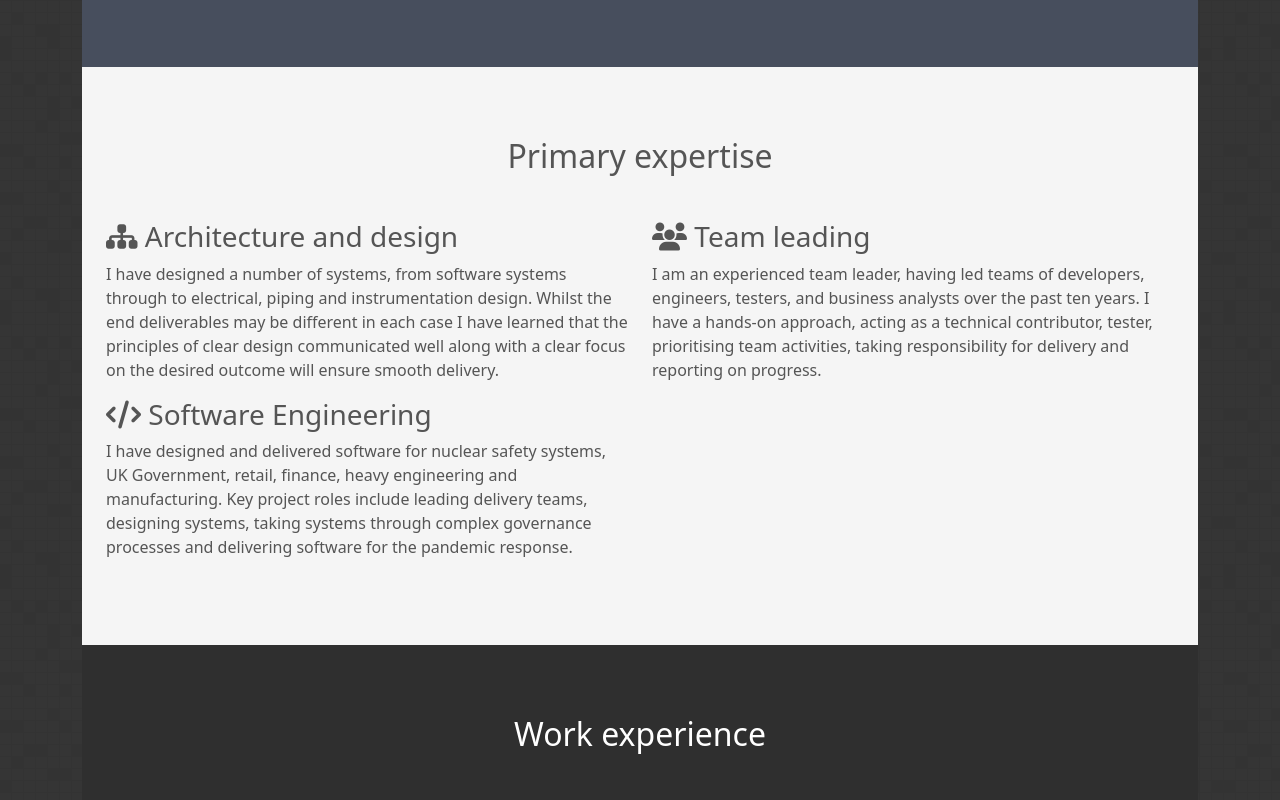
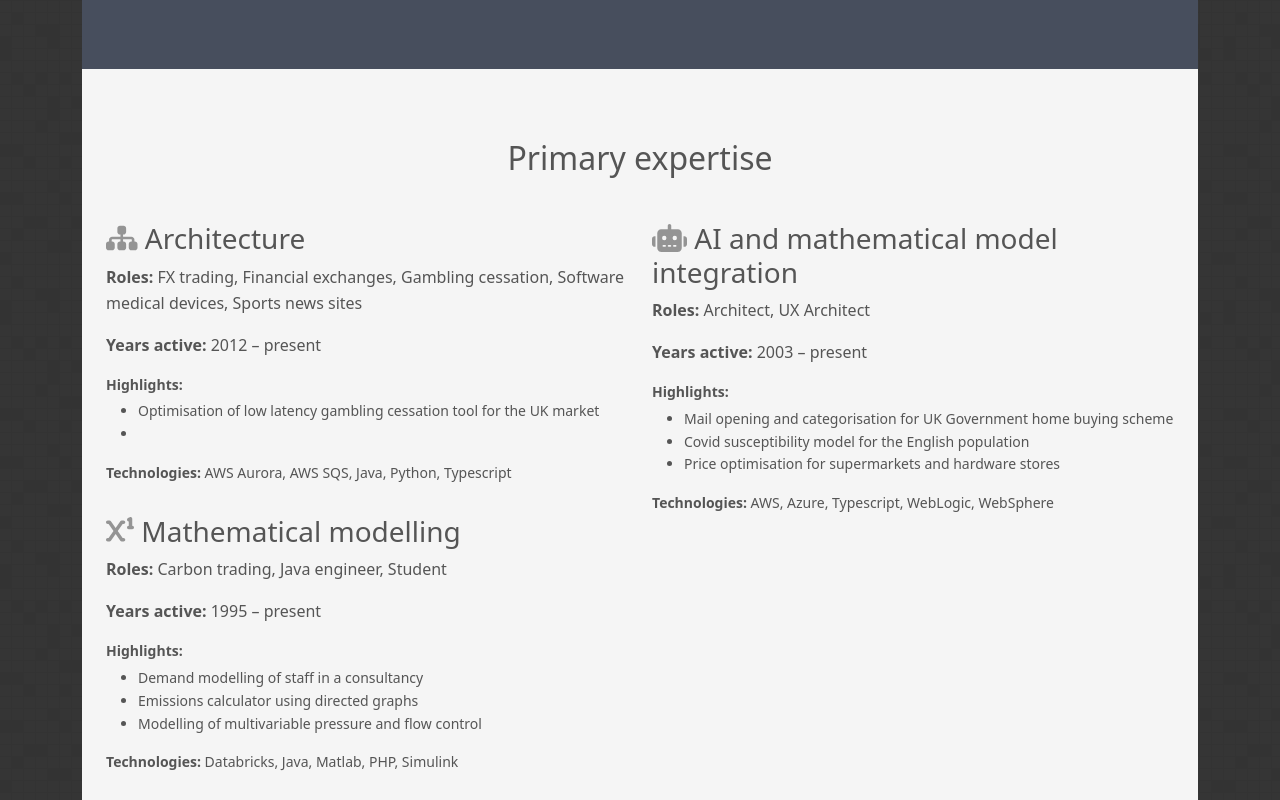
Before and after one commit to notquiterussell/rosesareblue.co.uk, a Next.js app: page / in a window 1280 px wide. Shown: the part 1020-1820 px from the top of the page. Built offline with nearby package versions, Linux system fonts and the light colour scheme.

Commit message:
adds components for skills, experience, education

```diff
--- a/package.json
+++ b/package.json
@@ -15,6 +15,9 @@
   },
   "devDependencies": {
     "@eslint/eslintrc": "^3",
+    "@fortawesome/fontawesome-svg-core": "^6.7.2",
+    "@fortawesome/free-solid-svg-icons": "^6.7.2",
+    "@fortawesome/react-fontawesome": "^0.2.2",
     "@types/node": "^20",
     "@types/react": "^19",
     "@types/react-dom": "^19",
--- a/pages/_app.tsx
+++ b/pages/_app.tsx
@@ -1,4 +1,5 @@
 import type { AppProps } from 'next/app'
+import '../styles/globals.css'
 import '../styles/style.css';
 
 export default function App({ Component, pageProps }: AppProps) {
--- a/pages/index.tsx
+++ b/pages/index.tsx
@@ -4,6 +4,9 @@ import University from "@/education/university";
 import NVQ from "@/education/nvq";
 import Skills from "@/education/skills";
 import Technologies from "@/education/technologies";
+import MathematicalModellingAndAI from "@/industries/mathematicalModellingAndAI";
+import Architecture from "@/industries/architecture";
+import ModelIntegration from "@/industries/modelIntegration";
 
 export default function Home() {
     return (
@@ -73,6 +76,22 @@ export default function Home() {
                             software and hardware solutions for clients in utility companies,
                             nuclear industry, financial services and broadcast.
                         </p>
+                    </div>
+
+                    <div className="container-fluid bg-3 px-4">
+                        <h2 className="margin text-center">Primary expertise</h2>
+                        <div className="row">
+                            <div className="col-sm-12 col-lg-6">
+                                <Architecture />
+                            </div>
+                            <div className="col-sm-12 col-lg-6">
+                                <ModelIntegration />
+                            </div>
+                            <div className="col-sm-12 col-lg-6">
+                                <MathematicalModellingAndAI />
+                            </div>
+
+                        </div>
                     </div>
 
                     <div className="container-fluid bg-3 px-4">
--- /dev/null
+++ b/src/components/ExperienceItem.tsx
@@ -0,0 +1,47 @@
+import { FC } from "react";
+import { IconDefinition } from "@fortawesome/fontawesome-svg-core";
+import { FontAwesomeIcon } from "@fortawesome/react-fontawesome";
+
+interface ExperienceItemProps {
+    title: string;
+    icon: IconDefinition;
+    startYear: number;
+    endYear?: number | null;
+    roles: string[];
+    highlights: string[];
+    technologies: string[];
+}
+
+const ExperienceItem: FC<ExperienceItemProps> = ({
+                                                     title,
+                                                     icon,
+                                                     startYear,
+                                                     endYear,
+                                                     roles,
+                                                     highlights,
+                                                     technologies,
+                                                 }) => {
+    return (
+        <>
+            <h3 className="text-xl font-bold flex items-center gap-2">
+                <FontAwesomeIcon icon={icon} style={{ opacity: 0.6 }}  /> {title}
+            </h3>
+            <p><strong>Roles:</strong> {roles.sort().join(", ")}</p>
+            <p><strong>Years active:</strong> {startYear} &ndash; {endYear || "present"}</p>
+            <div>
+                <strong>Highlights:</strong>
+                <ul className="list-disc list-inside mt-1">
+                    {highlights.map((item, idx) => (
+                        <li key={idx}>{item}</li>
+                    ))}
+                </ul>
+            </div>
+            <div>
+                <strong>Technologies: </strong>
+                {technologies.sort().join(", ")}
+            </div>
+        </>
+    );
+};
+
+export default ExperienceItem;
--- /dev/null
+++ b/src/industries/architecture.tsx
@@ -0,0 +1,24 @@
+import ExperienceItem from "@/components/ExperienceItem";
+import {faSitemap} from "@fortawesome/free-solid-svg-icons";
+
+export default function Architecture() {
+    return (
+        <ExperienceItem
+            title="Architecture"
+            icon={faSitemap}
+            startYear={2012}
+            endYear={null}
+            roles={["FX trading", "Financial exchanges", "Sports news sites", "Software medical devices", "Gambling cessation"]}
+            highlights={[
+                "Optimisation of low latency gambling cessation tool for the UK market",
+                ""
+            ]}
+            technologies={[
+                "Python",
+                "Java",
+                "Typescript",
+                "AWS Aurora",
+                "AWS SQS"
+            ]}        />
+    )
+}
--- /dev/null
+++ b/src/industries/mathematicalModellingAndAI.tsx
@@ -0,0 +1,20 @@
+import ExperienceItem from "@/components/ExperienceItem";
+import { faSuperscript } from "@fortawesome/free-solid-svg-icons";
+
+export default function MathematicalModellingAndAI() {
+    return (
+        <ExperienceItem
+            title="Mathematical modelling"
+            icon={faSuperscript}
+            startYear={1995}
+            endYear={null}
+            roles={["Student", "Carbon trading", "Java engineer"]}
+            highlights={[
+                "Demand modelling of staff in a consultancy",
+                "Emissions calculator using directed graphs",
+                "Modelling of multivariable pressure and flow control",
+            ]}
+            technologies={["Databricks", "Matlab", "Simulink", "Java", "PHP"]}
+        />
+    )
+}
--- /dev/null
+++ b/src/industries/modelIntegration.tsx
@@ -0,0 +1,21 @@
+import ExperienceItem from "@/components/ExperienceItem";
+import {faRobot} from "@fortawesome/free-solid-svg-icons";
+
+export default function ModelIntegration() {
+    return (
+        <ExperienceItem
+            title={"AI and mathematical model integration"}
+            icon={faRobot}
+            startYear={2003}
+            roles={[
+                "UX Architect",
+                "Architect",
+            ]}
+            highlights={[
+                "Mail opening and categorisation for UK Government home buying scheme",
+                "Covid susceptibility model for the English population",
+                "Price optimisation for supermarkets and hardware stores",
+            ]}
+            technologies={["Azure", "AWS", "WebLogic", "WebSphere", "Typescript"]}/>
+    )
+}
--- /dev/null
+++ b/styles/globals.css
@@ -0,0 +1,9 @@
+/* Set base font size and style */
+body {
+    @apply text-base text-gray-800;
+}
+
+/* Normalize text sizes inside sections */
+section, article, div, p, ul, ol {
+    @apply text-sm leading-relaxed;
+}
```
Also changed, not shown: 1 other file (tests, documents, lock files or other folders).
